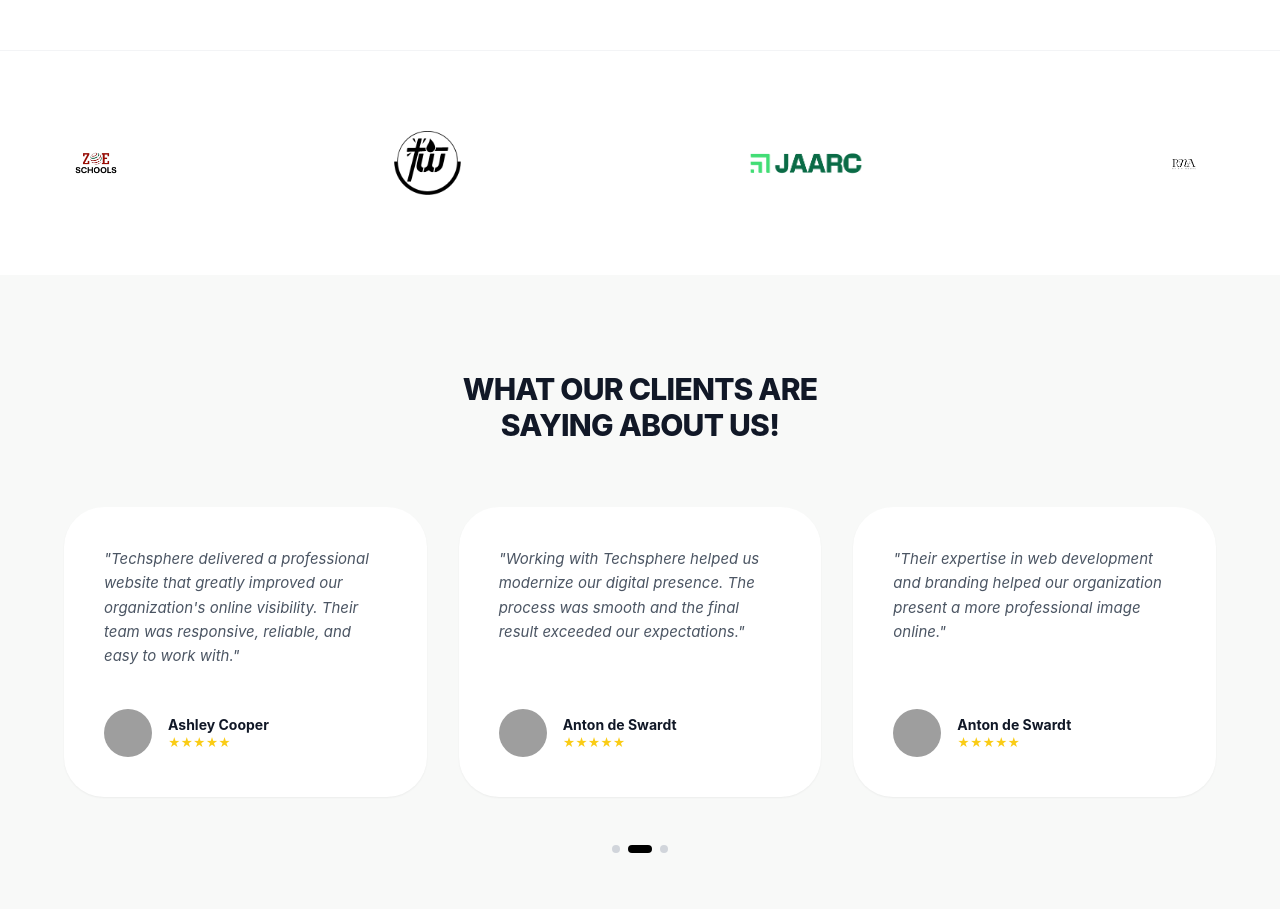
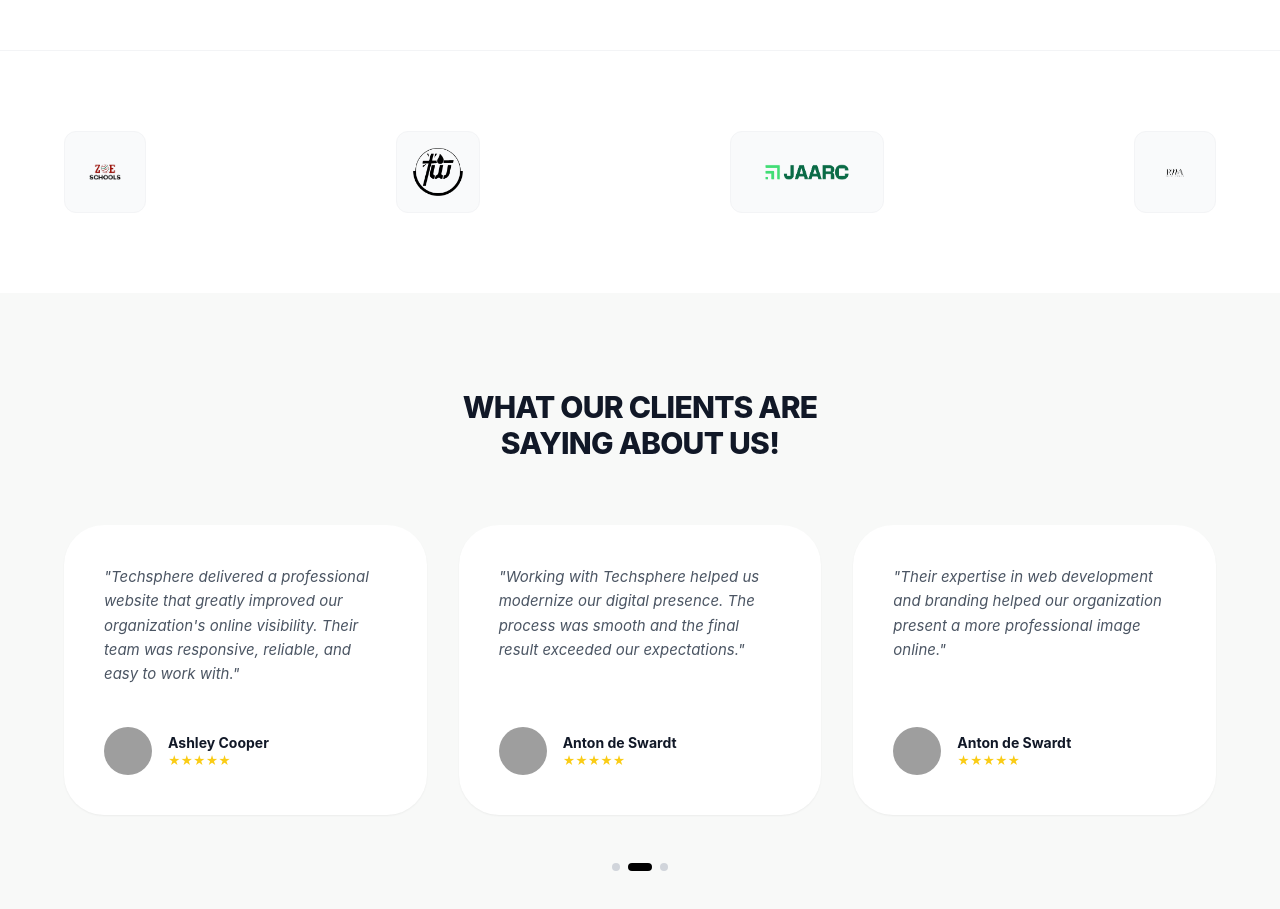
Before and after one commit to tommy0914/jarrcwebsite, a Vue app: page / in a window 1280 px wide. Shown: the part 4640-5549 px from the top of the page. Built offline with nearby package versions, Linux system fonts and the light colour scheme; grey boxes are pictures that could not be loaded.

Commit message:
Improve visibility of partner logos with containers

```diff
--- a/src/components/Partners.vue
+++ b/src/components/Partners.vue
@@ -15,7 +15,9 @@ const partners = [
 <template>
   <section class="py-12 md:py-20 px-6 md:px-12 bg-white border-t border-gray-100">
     <div class="max-w-6xl mx-auto flex flex-wrap justify-center md:justify-between items-center gap-12 md:gap-8">
-      <img v-for="partner in partners" :key="partner.name" :src="partner.logo" :alt="partner.name" class="h-12 md:h-16 object-contain hover:scale-110 transition-all duration-300" />
+      <div v-for="partner in partners" :key="partner.name" class="p-4 bg-gray-50 rounded-xl border border-gray-100 flex items-center justify-center hover:bg-white hover:shadow-md transition-all duration-300">
+        <img :src="partner.logo" :alt="partner.name" class="h-10 md:h-12 w-auto object-contain" />
+      </div>
     </div>
   </section>
 </template>
```
